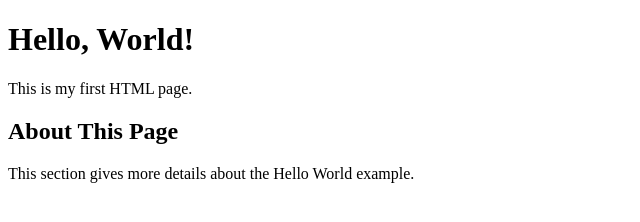
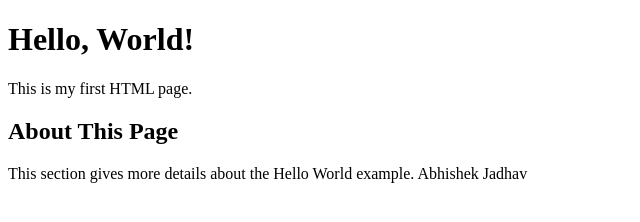
Before and after one commit to abhijadhav2618/Github_Actions, a plain HTML site: page index.html in a window 1280 px wide. Shown: the whole page, without its empty margins (0-640 px from the left). Drawn offline with Linux system fonts and the light colour scheme.

Commit message:
Update index.html

```diff
--- a/index.html
+++ b/index.html
@@ -9,7 +9,7 @@
 
     <section>
         <h2>About This Page</h2>
-        <p>This section gives more details about the Hello World example.</p>
+        <p>This section gives more details about the Hello World example. Abhishek Jadhav</p>
     </section>
 </body>
 </html>
```
